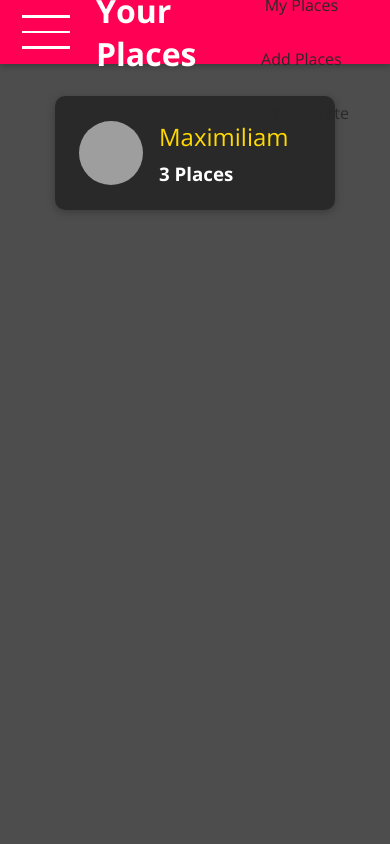
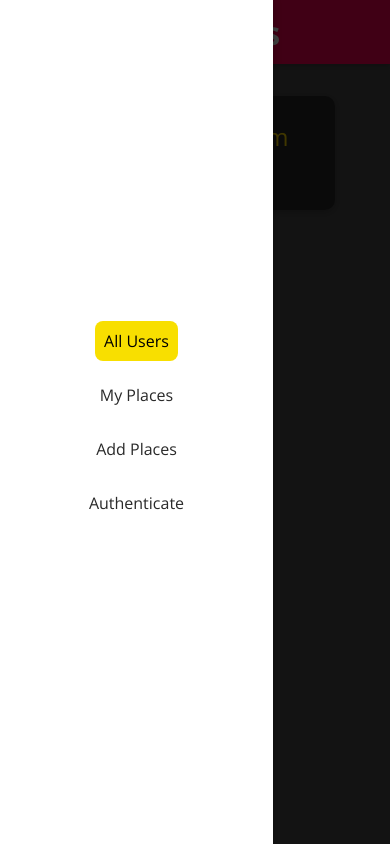
Before and after one commit to nuhptr/sharehub, a React (Create React App) app in the folder sharehub-client/: page / in a window 390 px wide. Both pictures are taken after a click on the button 40 px from the left and 32 px from the top of the page. Built offline with nearby package versions, Linux system fonts and the light colour scheme; grey boxes are pictures that could not be loaded.

Commit message:
update code components

```diff
--- /dev/null
+++ b/sharehub-client/src/shared/components/Backdrop.css
@@ -0,0 +1,9 @@
+.backdrop {
+    position: fixed;
+    top: 0;
+    left: 0;
+    width: 100%;
+    height: 100vh;
+    background: rgba(0, 0, 0, 0.75);
+    z-index: 10;
+}
--- /dev/null
+++ b/sharehub-client/src/shared/components/Backdrop.jsx
@@ -0,0 +1,11 @@
+import React from "react"
+import ReactDOM from "react-dom"
+
+import "./Backdrop.css"
+
+export default function Backdrop({ onClick }) {
+   return ReactDOM.createPortal(
+      <div className="backdrop" onClick={onClick}></div>,
+      document.getElementById("backdrop-hook")
+   )
+}
--- a/sharehub-client/src/shared/components/MainNavigation.css
+++ b/sharehub-client/src/shared/components/MainNavigation.css
@@ -11,8 +11,8 @@
 
     & span {
         display: block;
-        width: 3rem;
-        height: 2.5px;
+        width: 2rem;
+        height: 2px;
         background: white;
     }
 
--- a/sharehub-client/src/shared/components/MainNavigation.jsx
+++ b/sharehub-client/src/shared/components/MainNavigation.jsx
@@ -1,15 +1,34 @@
-import React from "react"
+import React, { useState } from "react"
 import { Link } from "react-router-dom"
 
 import "./MainNavigation.css"
 
 import MainHeader from "./MainHeader"
 import NavLinks from "./NavLinks"
+import SideDrawer from "./SideDrawer"
+import Backdrop from "./Backdrop"
 
 export default function MainNavigation() {
+   const [drawerIsOpen, setDrawerIsOpen] = useState(false)
+
+   const openDrawer = () => setDrawerIsOpen(true)
+
+   const closeDrawer = () => setDrawerIsOpen(false)
+
    return (
+      <React.Fragment>
+         {drawerIsOpen && <Backdrop onClick={closeDrawer} />}
+         {drawerIsOpen && (
+            <SideDrawer>
+               <nav className="main-navigation__drawer-nav">
+                  <NavLinks />
+               </nav>
+            </SideDrawer>
+         )}
+
          <MainHeader>
-         <button className="main-navigation__menu-btn">
+            <button className="main-navigation__menu-btn" onClick={openDrawer}>
+               {/* Navigation Hamburger */}
                <span />
                <span />
                <span />
@@ -17,9 +36,10 @@ export default function MainNavigation() {
             <h1 className="main-navigation__title">
                <Link to="/">Your Places</Link>
             </h1>
-         <nav>
+            <nav className="main-navigation__header-nav">
                <NavLinks />
             </nav>
          </MainHeader>
+      </React.Fragment>
    )
 }
--- a/sharehub-client/src/shared/components/NavLinks.css
+++ b/sharehub-client/src/shared/components/NavLinks.css
@@ -9,8 +9,16 @@
     justify-content: center;
     align-items: center;
 
+    @media (min-width: 768px) {
+        flex-direction: row;
+    }
+
     & li {
         margin: 1rem;
+
+        @media (min-width: 768px) {
+            margin: 0 0.5rem;
+        }
     }
 
     & a {
@@ -18,6 +26,11 @@
         color: #292929;
         text-decoration: none;
         padding: 0.5rem;
+
+        @media (min-width: 768px) {
+            color: white;
+            text-decoration: none;
+        }
 
         &:hover,
         &:active,
@@ -36,10 +49,21 @@
         padding: 0.5rem;
         font: inherit;
 
+        @media (min-width: 768px) {
+            border: 1px solid white;
+            color: white;
+            background: transparent;
+        }
+
         &:hover,
         &:active {
             background: #292929;
             color: white;
+
+            @media (min-width: 768px) {
+                background: #f8df00;
+                color: #292929;
+            }
         }
 
         &:focus {
@@ -47,30 +71,3 @@
         }
     }
 }
-
-@media (min-width: 768px) {
-    .nav-links {
-        flex-direction: row;
-    }
-
-    .nav-links li {
-        margin: 0 0.5rem;
-    }
-
-    .nav-links a {
-        color: white;
-        text-decoration: none;
-    }
-
-    .nav-links button {
-        border: 1px solid white;
-        color: white;
-        background: transparent;
-    }
-
-    .nav-links button:hover,
-    .nav-links button:active {
-        background: #f8df00;
-        color: #292929;
-    }
-}
--- a/sharehub-client/src/shared/components/NavLinks.jsx
+++ b/sharehub-client/src/shared/components/NavLinks.jsx
@@ -7,7 +7,9 @@ export default function NavLinks() {
    return (
       <ul className="nav-links">
          <li>
-            <NavLink to={"/"} exact>All Users</NavLink>
+            <NavLink to={"/"} exact>
+               All Users
+            </NavLink>
          </li>
          <li>
             <NavLink to={"/u1/places"}>My Places</NavLink>
--- a/sharehub-client/src/shared/components/SideDrawer.css
+++ b/sharehub-client/src/shared/components/SideDrawer.css
@@ -0,0 +1,10 @@
+.side-drawer {
+    position: fixed;
+    left: 0;
+    top: 0;
+    z-index: 100;
+    height: 100vh;
+    width: 70%;
+    background: white;
+    box-shadow: 0 2px 8px rgba(0, 0, 0, 0.26);
+}
--- a/sharehub-client/src/shared/components/SideDrawer.jsx
+++ b/sharehub-client/src/shared/components/SideDrawer.jsx
@@ -1,7 +1,10 @@
 import React from "react"
+import ReactDOM from "react-dom"
 
 import "./SideDrawer.css"
 
-export default function SideDrawer() {
-   return <div>SideDrawer</div>
+export default function SideDrawer({ children }) {
+   const content = <aside className="side-drawer">{children}</aside>
+
+   return ReactDOM.createPortal(content, document.getElementById("drawer-hook"))
 }
```
Lines whose indentation alone changed are shown as unchanged.
